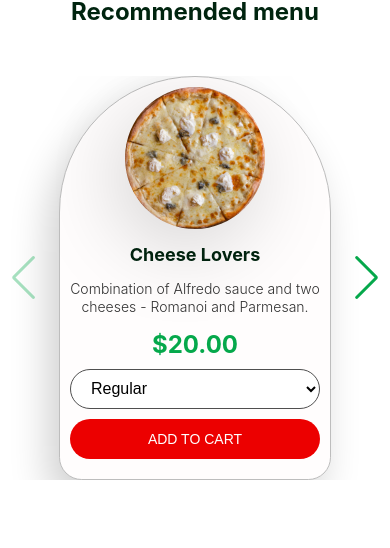
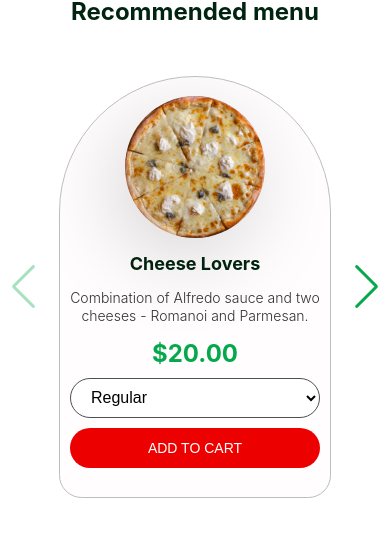
Before and after one commit to talhacelebioglu/react-pizza-app, a React (Create React App) app: page / in a window 390 px wide. Shown: the part 550-1098 px from the top of the page. Built offline with nearby package versions, Linux system fonts and the light colour scheme.

Commit message:
Update index.css

```diff
--- a/src/index.css
+++ b/src/index.css
@@ -160,16 +160,16 @@ button {
   flex-direction: column;
   align-items: center;
   justify-content: center;
-  padding: 24px 16px;
+  padding: 24px 16px 8px;
   gap: 21px;
   background: #fffdfd;
   border: 1px solid #bdbdbd;
-  box-shadow: -10px 20px 40px -1px rgba(0, 0, 0, 0.2);
   border-radius: 180px 180px 30px 30px;
   width: 290px;
   height: 529px;
   text-align: center;
   margin: 0 auto;
+  overflow: hidden;
 }
 
 .card-img {
@@ -285,7 +285,7 @@ footer {
     padding: 10px;
     gap: 0;
     width: 250px;
-    height: 100%;
+    height: 400px;
   }
   .card-img {
     width: 140px;
```
